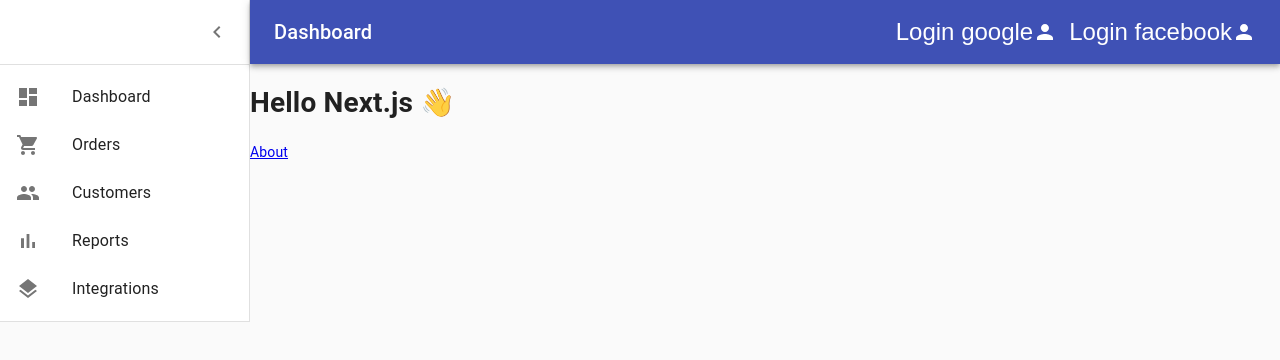
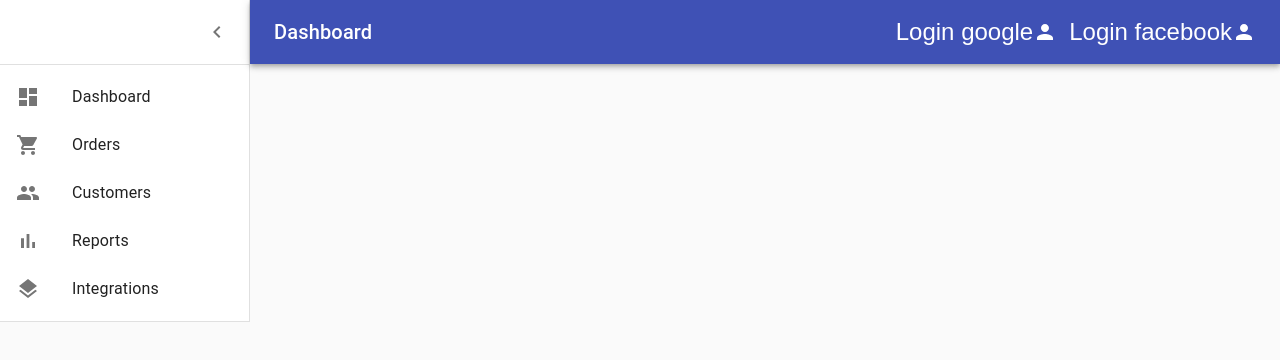
Before and after one commit to pbrain19/biruda, a Next.js app: page / in a window 1280 px wide. Shown: the top 360 px of the page. Built offline with nearby package versions, Linux system fonts and the light colour scheme; no server answers.

Commit message:
adding some props via session object.

```diff
--- /dev/null
+++ b/common/context.ts
@@ -0,0 +1,10 @@
+import * as React from 'react';
+
+export interface ContextProps {
+  User?: firebase.User | null;
+}
+
+// We want the authed user to be visible across the entire app.
+export const AppContext = React.createContext<ContextProps>({
+  User: null,
+});
--- a/components/Layout.tsx
+++ b/components/Layout.tsx
@@ -27,6 +27,7 @@ import ListItems from './List';
 import { CssBaseline } from '@material-ui/core';
 import { NextPage } from 'next';
 import { FIREBASE_CLIENT } from '../credentials/config';
+import { AppContext } from '../common/context';
 
 import firebase from 'firebase/app';
 
@@ -77,7 +78,6 @@ const Layout: NextPage<Props> = ({ children, User }: Props) => {
           credentials: 'same-origin',
           body: JSON.stringify({ token }),
         });
-        debugger;
         setUser(decodedToken);
       } else {
         setUser(null);
@@ -173,7 +173,13 @@ const Layout: NextPage<Props> = ({ children, User }: Props) => {
 
               <StyledContent>
                 <AppBarSpacer />
-                <StyledContainer maxWidth="lg">{children}</StyledContainer>
+                <StyledContainer maxWidth="lg">
+                  {user && (
+                    <AppContext.Provider value={{ User: user || null }}>
+                      {children}
+                    </AppContext.Provider>
+                  )}
+                </StyledContainer>
               </StyledContent>
             </Root>
           </ThemeProvider>
--- a/pages/index.tsx
+++ b/pages/index.tsx
@@ -3,9 +3,10 @@ import Link from 'next/link';
 import Head from 'next/head';
 
 import Layout from '../components/Layout';
+import { ContextProps } from '../common/context';
 import { NextPage } from 'next';
 
-const IndexPage: NextPage = () => {
+const IndexPage: NextPage<ContextProps> = ({ User }: ContextProps) => {
   return (
     <React.Fragment>
       <Layout>
@@ -17,7 +18,7 @@ const IndexPage: NextPage = () => {
             content="initial-scale=1.0, width=device-width"
           />
         </Head>
-        <h1>Hello Next.js 👋</h1>
+        <h1>Hello Next.js {User && User.email} 👋</h1>
         <p>
           <Link href="/about">
             <a>About</a>
@@ -28,4 +29,11 @@ const IndexPage: NextPage = () => {
   );
 };
 
+IndexPage.getInitialProps = async ({ req }: any) => {
+  const User: firebase.User =
+    req && req.session ? req.session.decodedToken : null;
+
+  return { User };
+};
+
 export default IndexPage;
```
